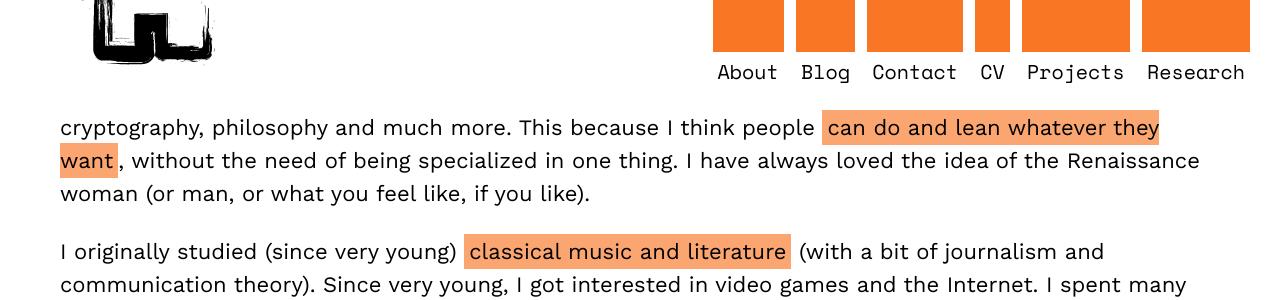
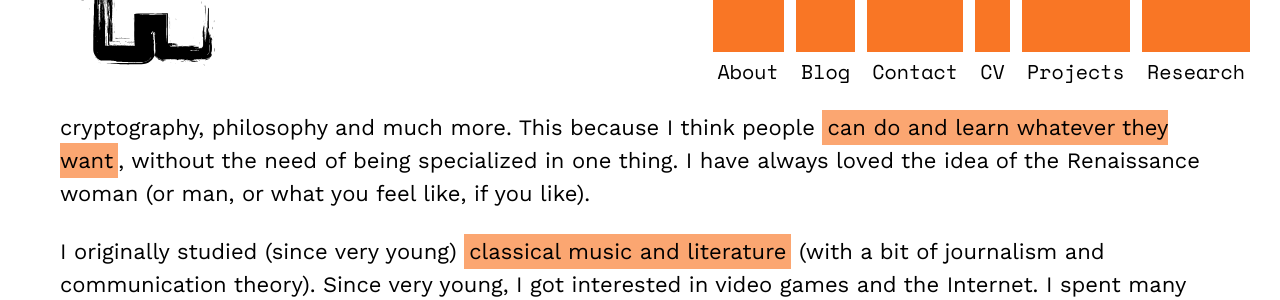
Before and after one commit to claucece/claucece.github.io, a Jekyll site: the page built from about.html, in a window 1280 px wide and 900 px high, scrolled down 783 px. Shown: the part 145-445 px from the top of the window. Built offline with Jekyll 4.4.1, drawn with Linux system fonts in a browser that asks for light colours.

Commit message:
Little typo

```diff
--- a/about.html
+++ b/about.html
@@ -11,7 +11,7 @@ tags: menu
   <object class="photo" data="/images/photo.svg" type="image/svg+xml"> <img src="/images/logo.png" class="photo-png-image" alt="OTR logo" /> </object>
   <div class="about-text">
     <span class="big-font"><p>Hey! I'm Sofía Celi, a <span class="important">cryptographic researcher and implementer</span> from Quito, Ecuador (Yes!, in South America).</p></span>
-    <p>I have always loved knowledge, discovering things and art in my life. I'm interested on the unconsciousness, history of religions, mathematics, languages, design, music, literature, software, cryptography, philosophy and much more. This because I think people <span class="important">can do and lean whatever they want</span>, without the need of being specialized in one thing. I have always loved the idea of the Renaissance woman (or man, or what you feel like, if you like).</p>
+    <p>I have always loved knowledge, discovering things and art in my life. I'm interested on the unconsciousness, history of religions, mathematics, languages, design, music, literature, software, cryptography, philosophy and much more. This because I think people <span class="important">can do and learn whatever they want</span>, without the need of being specialized in one thing. I have always loved the idea of the Renaissance woman (or man, or what you feel like, if you like).</p>
     <p>I originally studied (since very young) <span class="important">classical music and literature</span> (with a bit of journalism and communication theory). Since very young, I got interested in video games and the Internet. I spent many hours at school designing websites and playing with MS-DOS. On the last year of my bachelor degree, I decided to <span class="important">self-learn how to program and how cryptography works</span>. And so, the journey began...</p>
     <p>I also love writing, composing and playing the guitar. I won some competitions on those categories. But, I think that competitions are not important. What is important is that <span class="important">you love what you do</span>. Now, I only exercise the mentioned activities in a casual way. But I still love reading Joyce, Beckett, Derrida, Blanchot, Oé, Dávila Andrade, Borges, Cortázar, Nietzsche; I still love listening to Stockhausen, Ligeti, Beethoven and much more. So, ping me up if you want to talk about them...</p>
     <p>For the past 5 years, I have worked on <span class="important">software development, specially, on implementing cryptography</span>. I have also researched around the topic and travelled the world talking about it. I currently lead the version 4 of the <span class="important">Off-the-Record messaging protocol</span> (design and implementation). I'm also working at <span class="important">amazing Cloudflare</span>, doing some nice cryptography! And, finally, I'm also studying at the <span class="important">University of London</span> on my first Computer Science related degree.</p>
```
